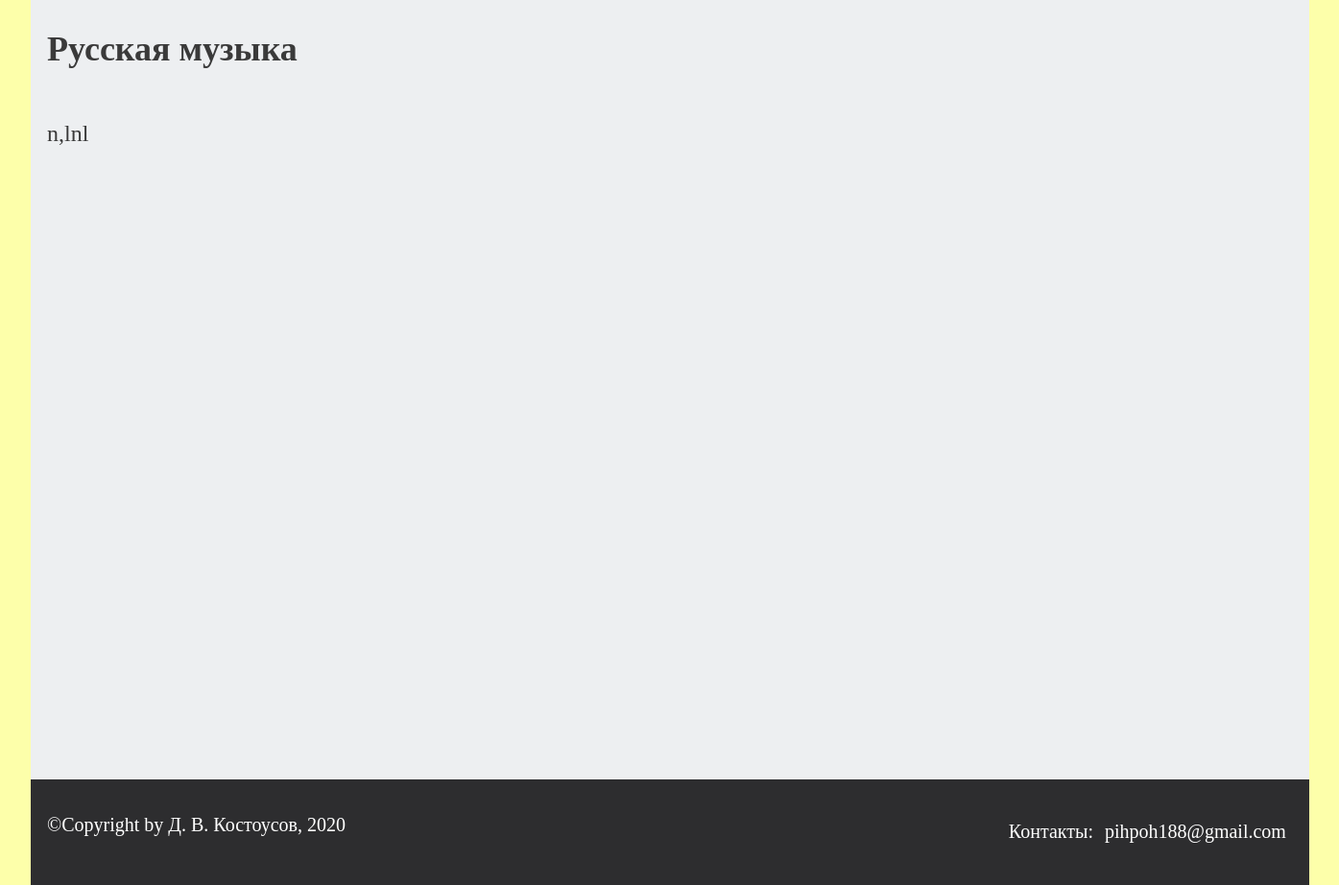
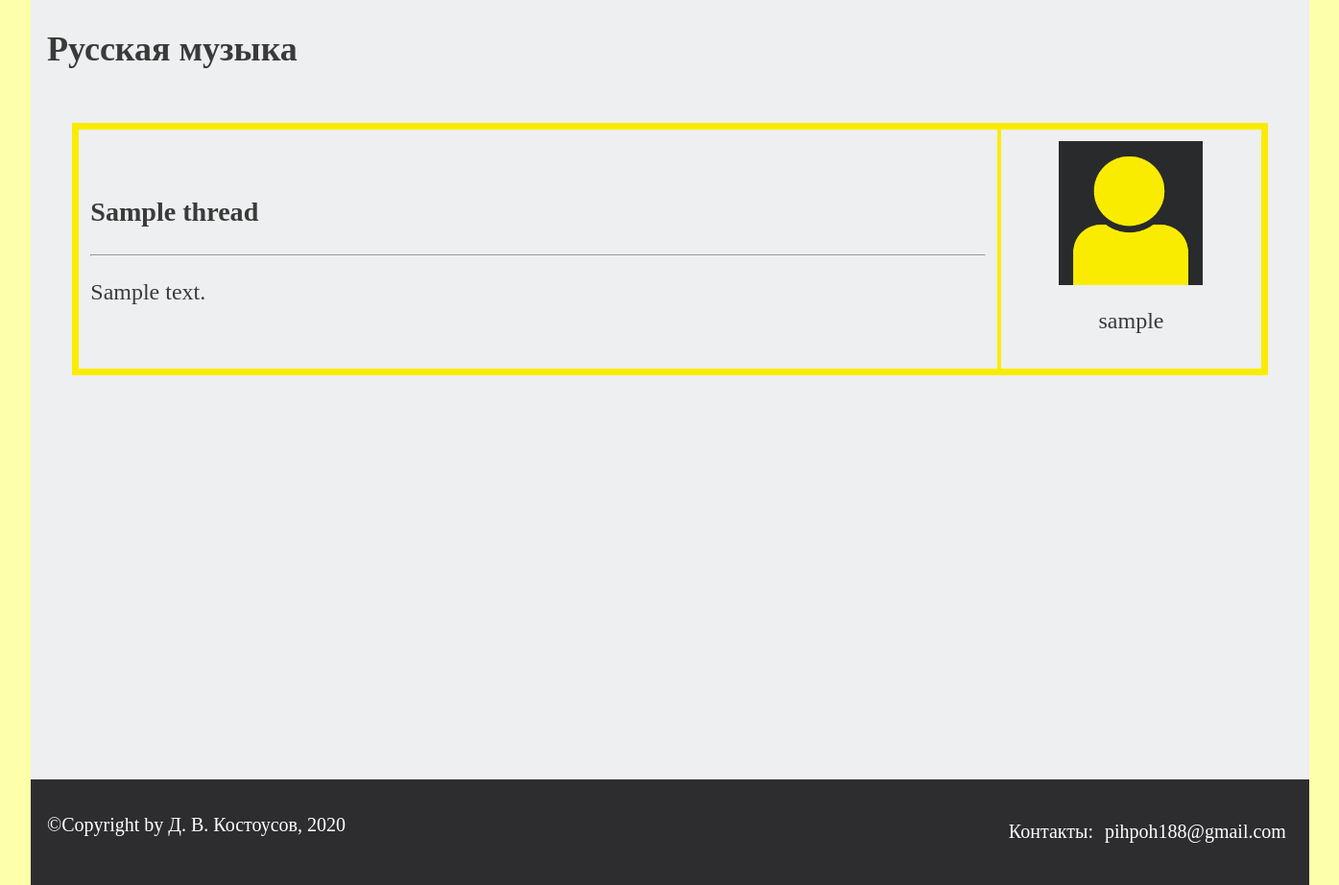
Before and after one commit to dancool5/pih-poh.online, a Flask app: page /forum/section/1 in a window 1680 px wide. Shown: the part 136-1058 px from the top of the page at 96% size, without its empty margins (142-1537 px from the left). Run offline with Flask 2, Linux system fonts and the light colour scheme; data comes from the database, SQL or seed files in the repository; tables that the repository leaves empty hold one stand-in row (values such as "Sample post").

Commit message:
Add template section with threads

```diff
--- a/main.py
+++ b/main.py
@@ -116,6 +116,7 @@ def sect(section_id):
     db = db_session.create_session()
     section = db.query(Section).filter(Section.id == section_id).first()
     threads = db.query(Thread).filter(Thread.section_id == section.id).all()
+    threads.reverse()
     return render_template('section.html', title=section.name, threads=threads, section=section)
 
 
@@ -133,6 +134,11 @@ def create_thread(section_id):
         db.commit()
         return redirect(url_for('sect', section_id=section_id))
     return render_template('create_thread.html', title='Создать тред', form=form)
+
+
+@app.route('/forum/section/<section_id>/thread/<thread_id>', methods=['GET', 'POST'])
+def thread(section_id, thread_id):
+    return render_template('base.html')
 
 
 @app.route('/about')
--- a/static/css/style.css
+++ b/static/css/style.css
@@ -316,12 +316,13 @@ footer pre {
 	padding-right: 1%;
 	padding-left: 1%;
 	border-right: 4px solid #FAEC01;
-	width: 74.67%;
+	flex-grow: 2;
 }
 
 .rght_sec {
 	padding-left: 1%;
 	padding-right: 1%;
+	margin-left: auto;
 }
 
 .act:hover {
@@ -356,3 +357,41 @@ footer pre {
 	margin: auto;
 	margin-top: 5%;
 }
+
+.sec_thr {
+	margin-left: 2%;
+	margin-right: 2%;
+	margin-top: 2%;
+	display: flex;
+	border : 5px solid #FAEC01;
+	cursor: pointer;
+	flex-direction: column;
+}
+
+.thread {
+	display: flex;
+	align-items: center;
+	border: 2px solid #FAEC01;
+}
+
+.lft_thr {
+	padding: 1%;
+	flex-grow: 2;
+	overflow: hidden;
+	width: 70%;
+}
+
+.rght_thr {
+	width: 20%;
+	border-left: 4px solid #FAEC01;
+	text-align: center;
+	padding: 1%;
+	align-content: center;
+	margin-left: auto;
+}
+
+.rght_thr img {
+	width: 150px;
+	max-height: 150px;
+	height: auto;
+}
--- a/templates/section.html
+++ b/templates/section.html
@@ -7,7 +7,25 @@
 			{% endif %}
 	</div>
     {% if threads %}
-        <p>n,lnl</p>
+		<div class="sec_thr">
+			{% for thread in threads %}
+					<div class="thread" onclick="location.href='{{ url_for('thread', section_id=section.id, thread_id=thread.id) }}'">
+						<div class="lft_thr">
+							<h3>{{ thread.name }}</h3>
+							<hr></hr>
+							{% if thread.description|length > 60 %}
+								<p>{{ thread.description[:58] + '...' }}</p>
+							{% else %}
+								<p>{{ thread.description }}</p>
+							{% endif %}
+						</div>
+						<div class="rght_thr">
+							<img src="{{ url_for('static', filename='images/avatar.png') }}">
+							<p>{{ thread.author.nickname }}</p>
+						</div>
+					</div>
+			{% endfor %}
+		</div>
     {% else %}
         <h4>Тредов пока нет</h4>
     {% endif %}
```
Also changed, not shown: forms.py (+7 -4 lines).
